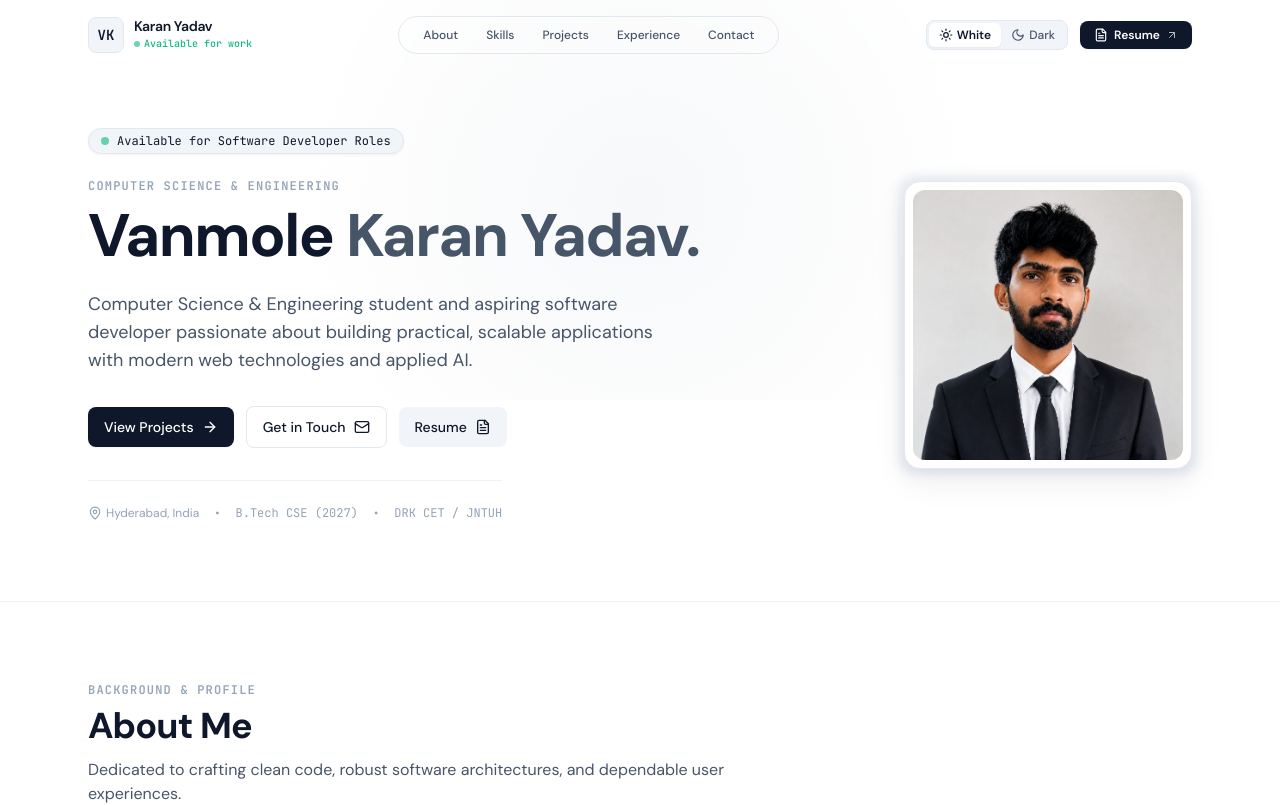
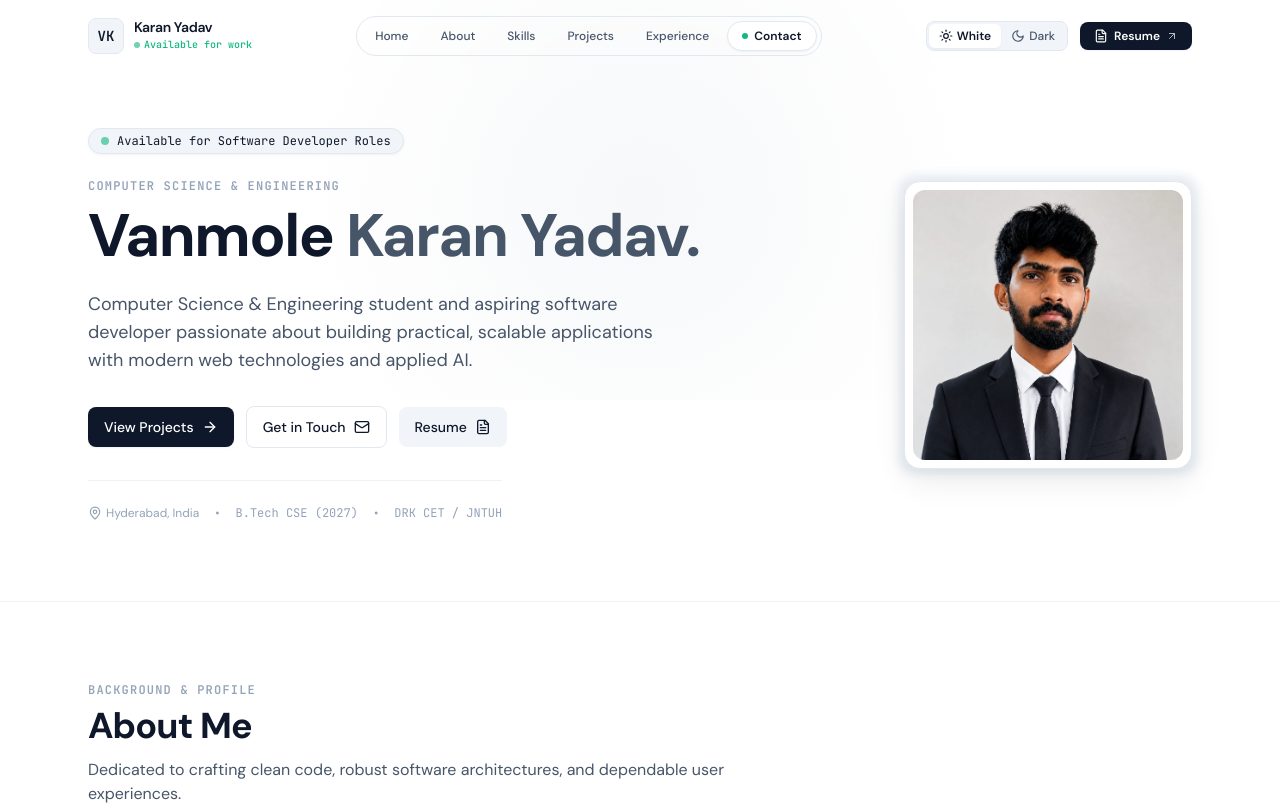
Before and after one commit to VanmoleKaranYadav/vanmole-karan-yadav-portfolio, a React (Vite) app: page / in a window 1280 px wide. Shown: the top 805 px of the page. Built offline with nearby package versions, Linux system fonts and the light colour scheme; the HTML template or start-up script is replaced by a standard one.

Commit message:
feat: add active section scrollspy highlighting to navigation bar

```diff
--- a/src/components/Navbar.jsx
+++ b/src/components/Navbar.jsx
@@ -7,21 +7,57 @@ export default function Navbar() {
   const { theme, setTheme } = useTheme();
   const [mobileMenuOpen, setMobileMenuOpen] = useState(false);
   const [scrolled, setScrolled] = useState(false);
+  const [activeSection, setActiveSection] = useState('home');
 
   useEffect(() => {
     const handleScroll = () => {
       setScrolled(window.scrollY > 20);
+
+      const sectionIds = ['home', 'about', 'skills', 'projects', 'experience', 'contact'];
+
+      // Edge case: if user is scrolled near the bottom of document, activate Contact
+      const windowHeight = window.innerHeight;
+      const documentHeight = document.documentElement.scrollHeight;
+      const scrollY = window.scrollY;
+
+      if (windowHeight + scrollY >= documentHeight - 80) {
+        setActiveSection('contact');
+        return;
+      }
+
+      // Edge case: top of page
+      if (scrollY < 120) {
+        setActiveSection('home');
+        return;
+      }
+
+      // Check sections from bottom to top
+      const headerOffset = 180;
+      for (let i = sectionIds.length - 1; i >= 0; i--) {
+        const id = sectionIds[i];
+        const el = document.getElementById(id);
+        if (el) {
+          const top = el.offsetTop - headerOffset;
+          if (scrollY >= top) {
+            setActiveSection(id);
+            return;
+          }
+        }
+      }
     };
-    window.addEventListener('scroll', handleScroll);
+
+    handleScroll();
+    window.addEventListener('scroll', handleScroll, { passive: true });
     return () => window.removeEventListener('scroll', handleScroll);
   }, []);
 
   const navLinks = [
-    { label: 'About', href: '#about' },
-    { label: 'Skills', href: '#skills' },
-    { label: 'Projects', href: '#projects' },
-    { label: 'Experience', href: '#experience' },
-    { label: 'Contact', href: '#contact' },
+    { label: 'Home', href: '#home', id: 'home' },
+    { label: 'About', href: '#about', id: 'about' },
+    { label: 'Skills', href: '#skills', id: 'skills' },
+    { label: 'Projects', href: '#projects', id: 'projects' },
+    { label: 'Experience', href: '#experience', id: 'experience' },
+    { label: 'Contact', href: '#contact', id: 'contact' },
   ];
 
   return (
@@ -36,10 +72,17 @@ export default function Navbar() {
         {/* Brand / Monogram */}
         <a
           href="#home"
+          onClick={() => setActiveSection('home')}
           className="flex items-center gap-2.5 group focus-visible:outline-none"
           aria-label="Vanmole Karan Yadav Portfolio Home"
         >
-          <div className="w-9 h-9 rounded-lg bg-surface-subtle border border-surface-border flex items-center justify-center font-mono font-bold text-sm text-text-primary group-hover:border-accent transition-colors">
+          <div
+            className={`w-9 h-9 rounded-lg bg-surface-subtle border flex items-center justify-center font-mono font-bold text-sm text-text-primary transition-all ${
+              activeSection === 'home'
+                ? 'border-accent shadow-sm ring-1 ring-accent/30'
+                : 'border-surface-border group-hover:border-accent'
+            }`}
+          >
             VK
           </div>
           <div className="flex flex-col">
@@ -54,16 +97,35 @@ export default function Navbar() {
         </a>
 
         {/* Desktop Navigation */}
-        <nav className="hidden md:flex items-center gap-1 rounded-full px-3 py-1 bg-surface-subtle/80 border border-surface-border text-sm">
-          {navLinks.map((link) => (
+        <nav
+          className="hidden md:flex items-center gap-1 rounded-full p-1 bg-surface-subtle/80 border border-surface-border text-sm backdrop-blur-sm"
+          style={{ scrollTargetGroup: 'auto' }}
+          aria-label="Main Navigation"
+        >
+          {navLinks.map((link) => {
+            const isActive = activeSection === link.id;
+            return (
               <a
                 key={link.label}
                 href={link.href}
-              className="px-3 py-1.5 rounded-full text-text-muted hover:text-text-primary hover:bg-surface transition-all text-xs font-medium"
+                onClick={() => setActiveSection(link.id)}
+                aria-current={isActive ? 'page' : undefined}
+                className={`relative px-3.5 py-1.5 rounded-full text-xs transition-all duration-200 flex items-center gap-1.5 ${
+                  isActive
+                    ? 'bg-surface text-text-primary font-semibold shadow-sm border border-surface-border'
+                    : 'text-text-muted hover:text-text-primary hover:bg-surface/50 font-medium'
+                }`}
               >
-              {link.label}
+                {isActive && (
+                  <span
+                    className="w-1.5 h-1.5 rounded-full bg-emerald-500 animate-pulse"
+                    aria-hidden="true"
+                  />
+                )}
+                <span>{link.label}</span>
               </a>
-          ))}
+            );
+          })}
         </nav>
 
         {/* Right Actions: Resume & Theme Toggle */}
@@ -146,24 +208,48 @@ export default function Navbar() {
       {/* Mobile Drawer */}
       {mobileMenuOpen && (
         <div className="sm:hidden glass-header border-b border-surface-border px-4 py-4 mt-2 transition-all">
-          <div className="flex flex-col gap-2">
-            {navLinks.map((link) => (
+          <div className="flex flex-col gap-1.5">
+            {navLinks.map((link) => {
+              const isActive = activeSection === link.id;
+              return (
                 <a
                   key={link.label}
                   href={link.href}
-                onClick={() => setMobileMenuOpen(false)}
-                className="px-3 py-2 text-sm font-medium text-text-muted hover:text-text-primary hover:bg-surface-subtle rounded-md"
+                  onClick={() => {
+                    setActiveSection(link.id);
+                    setMobileMenuOpen(false);
+                  }}
+                  aria-current={isActive ? 'page' : undefined}
+                  className={`px-3.5 py-2.5 text-sm rounded-lg transition-all flex items-center justify-between font-medium ${
+                    isActive
+                      ? 'bg-surface text-text-primary font-semibold border border-surface-border shadow-sm'
+                      : 'text-text-muted hover:text-text-primary hover:bg-surface-subtle'
+                  }`}
                 >
-                {link.label}
+                  <div className="flex items-center gap-2">
+                    {isActive && (
+                      <span
+                        className="w-1.5 h-1.5 rounded-full bg-emerald-500 animate-pulse"
+                        aria-hidden="true"
+                      />
+                    )}
+                    <span>{link.label}</span>
+                  </div>
+                  {isActive && (
+                    <span className="text-[10px] font-mono text-emerald-500 font-semibold uppercase tracking-wider bg-emerald-500/10 px-2 py-0.5 rounded-full">
+                      Current
+                    </span>
+                  )}
                 </a>
-            ))}
+              );
+            })}
 
-            <div className="pt-2 border-t border-surface-border flex items-center justify-between">
+            <div className="pt-2 border-t border-surface-border flex items-center justify-between mt-2">
               <a
                 href={portfolioData.resumePath}
                 target="_blank"
                 rel="noopener noreferrer"
-                className="inline-flex items-center gap-1.5 px-4 py-2 rounded-lg text-xs font-semibold bg-accent text-accent-contrast w-full justify-center"
+                className="inline-flex items-center gap-1.5 px-4 py-2 rounded-lg text-xs font-semibold bg-accent text-accent-contrast w-full justify-center shadow-sm"
               >
                 <FileText className="w-3.5 h-3.5" />
                 <span>Open Resume PDF</span>
--- a/src/index.css
+++ b/src/index.css
@@ -41,6 +41,10 @@
   html {
     scroll-behavior: smooth;
     font-size: 16px;
+  }
+
+  section[id] {
+    scroll-margin-top: 5rem;
   }
 
   body {
```
Lines whose indentation alone changed are shown as unchanged.
